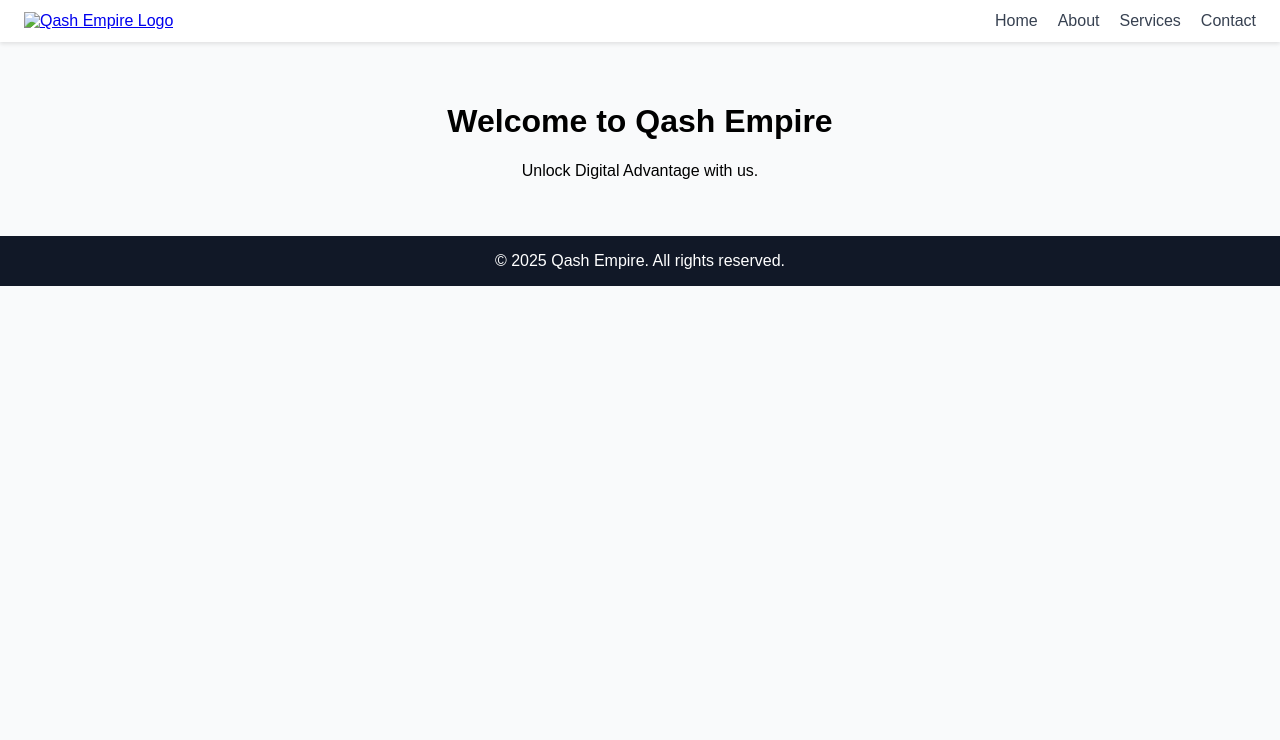
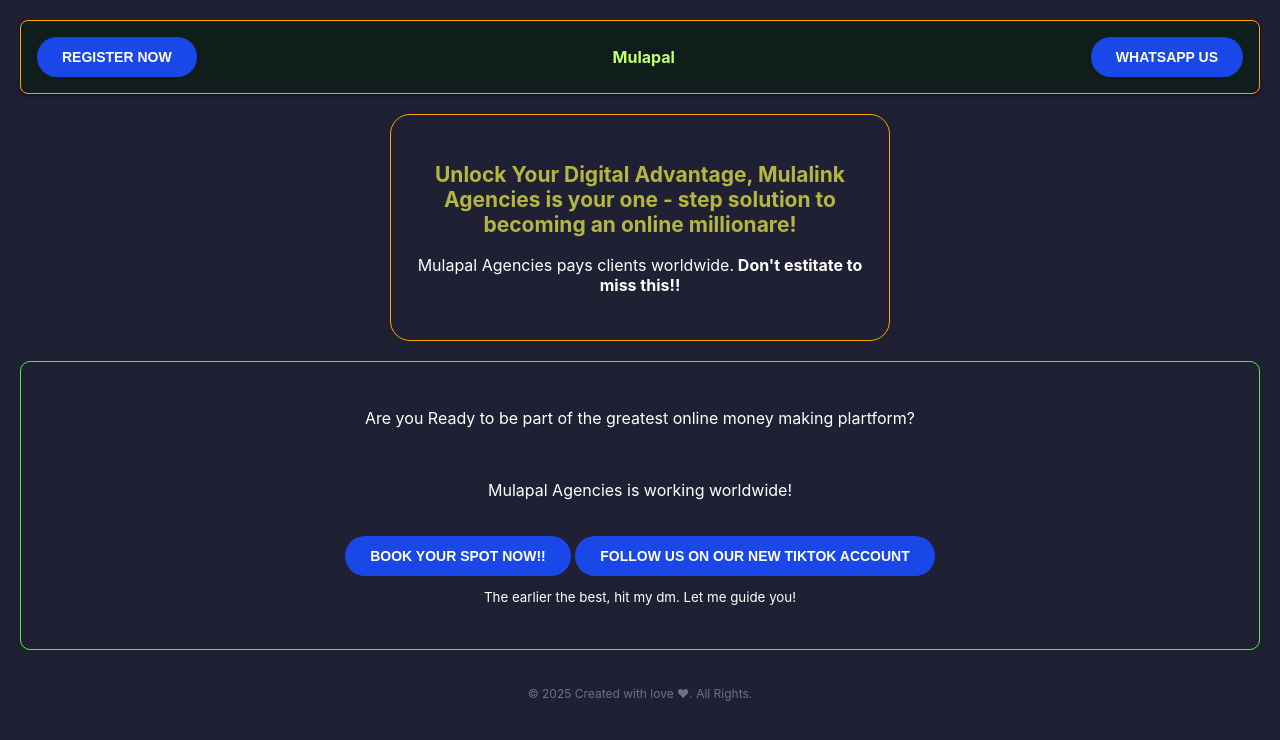
Before and after one commit to Goldtechmgt/mulapal, a plain HTML site: page index.html in a window 1280 px wide. Drawn offline with Linux system fonts and the light colour scheme.

Commit message:
Update index.html

```diff
--- a/index.html
+++ b/index.html
@@ -1,153 +1,186 @@
 <!DOCTYPE html>
 <html lang="en">
 <head>
-  <meta charset="UTF-8">
-  <meta name="viewport" content="width=device-width, initial-scale=1.0">
-  <title>Qash Empire</title>
+  <meta charset="UTF-8" />
+  <meta name="viewport" content="width=device-width, initial-scale=1.0" />
+  <meta name="description" content="Mulapal offers digital services including quick loans, forex tutorials, premium e-books, and rewarding compensation games to help you earn from home." />
+  <meta name="keywords" content="earn money online, Mulalink Agencies, forex tutorials, e-books, online income, passive income, Mulapal" />
+  <meta name="author" content="Mulapal Team, Brianwiz" />
+  <meta name="robots" content="index, follow" />
+  <title>Mulapal Agencies - Earn at Home</title>
+</head>
 <style>
+         * {
+      box-sizing: border-box;
+    }
+
     body {
       margin: 0;
-      font-family: Arial, sans-serif;
-      background: #f9fafb;
+      background-color: rgb(32, 32, 53);
+      color: white;
+      font-family: 'Inter', sans-serif;
+      text-align: center;
+      padding: 20px;
     }
 
-    /* Header */
-    header {
+    .header {
       display: flex;
+      border: solid orange 1px;
+      border-radius: 8px;
+      align-items: center;
       justify-content: space-between;
-      align-items: center;
-      padding: 12px 24px;
-      background: #ffffff;
-      box-shadow: 0 2px 4px rgba(0,0,0,0.1);
-      position: sticky;
-      top: 0;
-      z-index: 1000;
+      padding: 1rem;
+      background-color: #0f1d1b;
+      box-shadow: 0 2px 4px rgba(0, 0, 0, 0.5);
     }
 
-    /* Logo */
-    .logo img {
-      height: 50px;
-      width: auto;
+    .header-content {
+      display: flex;
+      align-items: center;
+      justify-content: space-between;
+      width: 100%;
     }
 
-    /* Navigation */
-    nav {
-      display: flex;
-      gap: 20px;
+    .btn-signup, .btn-search {
+      background-color: #22c55e;
+      border: none;
+      padding: 0.5rem 1rem;
+      border-radius: 6px;
+      cursor: pointer;
+      color: white;
+      font-size: 0.9rem;
+    }
+    .logo {
+      font-size: 1.25rem;
+      font-weight: bold;
+      padding: 0 1rem;
+      text-align: center;
+      flex: 1;
+      color: #c1ff72;
     }
 
-    nav a {
-      text-decoration: none;
-      font-weight: 500;
-      color: #374151;
-      transition: color 0.2s;
+
+      .logo {
+        font-size: 1rem;
+        padding: 0 0.5rem;
       }
 
-    nav a:hover {
-      color: #2563eb;
+      .btn-signup, .btn-search {
+        padding: 0.4rem 0.7rem;
+        font-size: 0.8rem;
       }
 
-    /* Hamburger (hidden on desktop) */
-    .menu-toggle {
-      display: none;
-      flex-direction: column;
-      cursor: pointer;
-      gap: 5px;
+
+   .container {
+      max-width: 500px;
+      margin: auto;
+      border-radius: 20px;
+      border: solid orange 1px;
+      padding: 30px 20px;
+      box-shadow: 0 10px 20px rgba(0,0,0,0.05);
     }
-
-    .menu-toggle span {
-      width: 25px;
-      height: 3px;
-      background: #374151;
-      border-radius: 2px;
+    h1, h2 {
+      font-size: 21px;
+      font-weight: 700;
+      color: rgb(182, 182, 63);
     }
-
-    /* Mobile nav (hidden by default) */
-    .mobile-nav {
-      display: none;
-      flex-direction: column;
-      background: #ffffff;
-      position: absolute;
-      top: 60px;
-      right: 0;
-      width: 200px;
-      box-shadow: 0 2px 8px rgba(0,0,0,0.1);
+    .subtitle {
+      font-size: 16px;
+      margin: 15px 0;
+    }
+.box {
+  background-color:rgb(34, 31, 31);
+  border-radius: 8px;
+  border: solid 1px;
   padding: 10px;
 }
 
-    .mobile-nav a {
-      padding: 10px;
-      text-decoration: none;
-      color: #374151;
-      border-bottom: 1px solid #eee;
+    ul {
+      text-align: left;
+      list-style: none;
+      padding: 0;
+    }
+    ul li {
+      margin: 10px 0;
     }
 
-    .mobile-nav a:hover {
-      background: #f3f4f6;
-      color: #2563eb;
+    button:hover {
+      background-color: rgb(187, 126, 13);
+    }
+    button {
+      background: #1a47e8;
+      color: white;
+      padding: 12px 25px;
+      border: none;
+      border-radius: 25px;
+      font-weight: bold;
+      font-size: 14px;
+      cursor: pointer;
+    }
+    .box1 {
+      border: solid rgb(74, 240, 74) 1px;
+      border-radius: 10px;
+      padding: 10px;
     }
 
-    /* Responsive rules */
-    @media (max-width: 768px) {
-      nav {
-        display: none;
-      }
-      .menu-toggle {
-        display: flex;
-      }
+    .footer {
+      text-align: center;
+      padding: 1rem;
+      color: #6b7280;
+      font-size: 0.75rem;
     }
 </style>
-</head>
 <body>
+  <!-- Header -->
+  <header class="header">
+    <div class="header-content">
+      <a href="https://super-qash.com/reg/Sherry25"><button>REGISTER NOW</button></a>
+      <div class="logo">Mulapal</div>
+       <a href="https://api.whatsapp.com/send?phone=256775148084&text=Hey+coach+I'm+interested+to+join+money+business+please"><button>WHATSAPP US</button></a>
 
-  <!-- Header -->
-  <header>
-    <!-- Logo -->
-    <a href="/" class="logo" title="Qash Empire Home">
-      <img src="qash-empire-logo.png" alt="Qash Empire Logo">
-    </a>
 
-    <!-- Desktop Navigation -->
-    <nav>
-      <a href="#home">Home</a>
-      <a href="#about">About</a>
-      <a href="#services">Services</a>
-      <a href="#contact">Contact</a>
-    </nav>
 
-    <!-- Hamburger Menu -->
-    <div class="menu-toggle" onclick="toggleMenu()">
-      <span></span>
-      <span></span>
-      <span></span>
     </div>
-  </header>
+  </header><br>
 
-  <!-- Mobile Navigation -->
-  <div class="mobile-nav" id="mobileMenu">
-    <a href="#home">Home</a>
-    <a href="#about">About</a>
-    <a href="#services">Services</a>
-    <a href="#contact">Contact</a>
-  </div>
+  <div class="container">
+    <h2>Unlock Your Digital Advantage, Mulalink Agencies is your one - step solution to becoming an online millionare!</h2>
+    <p class="subtitle">Mulapal Agencies pays clients worldwide.<strong> Don't estitate to miss this!!</strong></p>
+    </div><br>
 
-  <!-- Main Content -->
-  <main style="padding:40px; text-align:center;">
-    <h1>Welcome to Qash Empire</h1>
-    <p>Unlock Digital Advantage with us.</p>
-  </main>
+    <section class="box1"><br>
+      <p>Are you Ready to be part of the greatest online money making plartform?</p>
+      <br><p>Mulapal Agencies is working worldwide!</p>
+      <br>
+     <a href="https://super-qash.com/reg/Sherry25"><button>BOOK YOUR SPOT NOW!!</button></a>
+      <a href="https://www.tiktok.com/@favoritecoach3?_t=ZM-8x4SAahPNFW&_r=1"><button>FOLLOW US ON OUR NEW TIKTOK ACCOUNT</button></a>
+      <p style="font-size: smaller;">The earlier the best, hit my dm. Let me guide you!</p>
+      <br>
+    </section><br>
 
   <!-- Footer -->
-  <footer style="padding:16px; background:#111827; color:#ffffff; text-align:center;">
-    &copy; 2025 Qash Empire. All rights reserved.
-  </footer>
+  <footer class="footer">
+    &copy; 2025 Created with love ❤. All Rights.
 
-  <script>
-    function toggleMenu() {
-      const menu = document.getElementById('mobileMenu');
-      menu.style.display = (menu.style.display === 'flex') ? 'none' : 'flex';
-    }
-  </script>
 
 </body>
 </html>
+
+        </div>
+     </div>
+    </div>
+</div>
+</body>
+</html>
+     </div>
+    </div>
+</div>
+</body>
+</html>
+
+        </div>
+     </div>
+    </div>
+</div>
+</body>
+</html>
```
Lines whose indentation alone changed are shown as unchanged.
